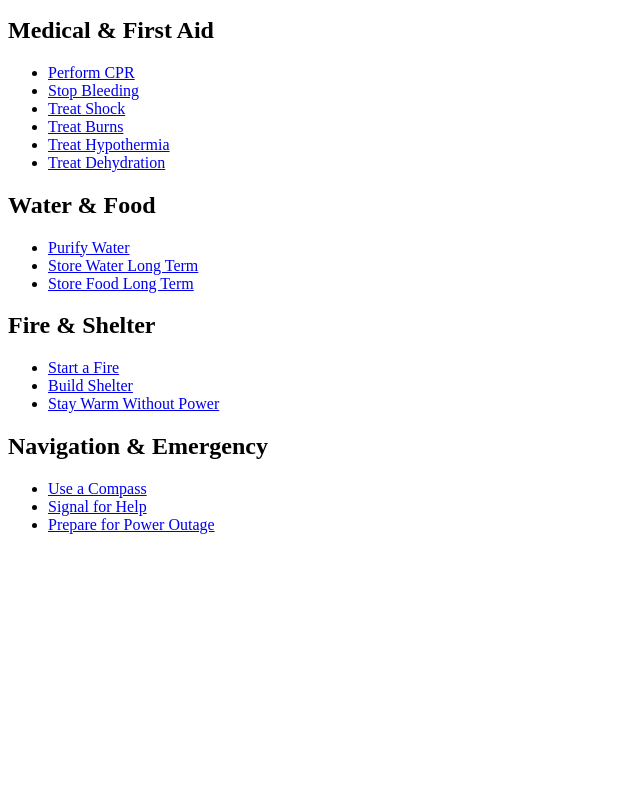
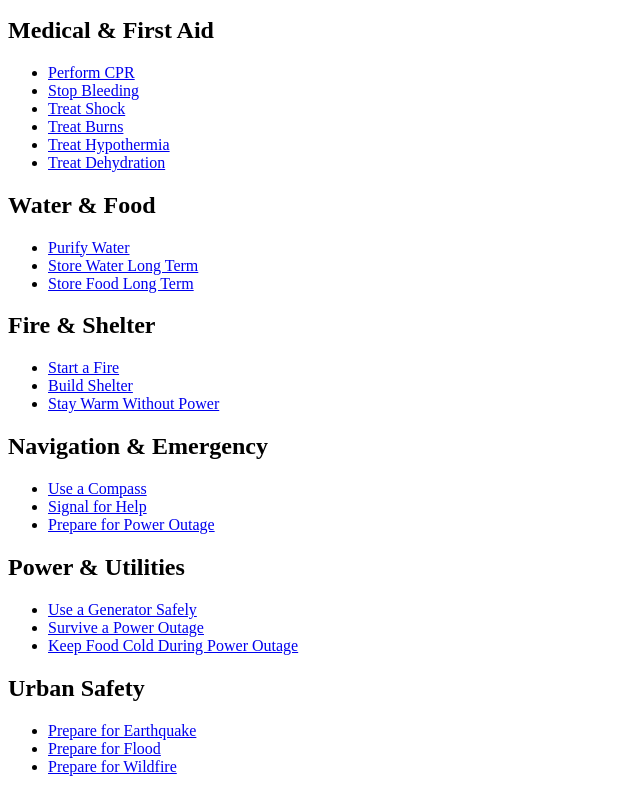
Before and after one commit to styba23/atlas-survival-core, a plain HTML site: page index.html in a window 1280 px wide. Shown: the part 101-893 px from the top of the page, without its empty margins (0-640 px from the left). Before the commit the page ends 800 px from the top, so only its background shows below. Drawn offline with Linux system fonts and the light colour scheme.

Commit message:
Update index.html

```diff
--- a/index.html
+++ b/index.html
@@ -40,5 +40,19 @@
 <li><a href="https://www.wikihow.com/Prepare-for-a-Power-Outage">Prepare for Power Outage</a></li>
 </ul>
 
+<h2>Power & Utilities</h2>
+<ul>
+<li><a href="https://www.wikihow.com/Use-a-Generator-Safely">Use a Generator Safely</a></li>
+<li><a href="https://www.wikihow.com/Survive-a-Power-Outage">Survive a Power Outage</a></li>
+<li><a href="https://www.wikihow.com/Keep-Food-Cold-During-a-Power-Outage">Keep Food Cold During Power Outage</a></li>
+</ul>
+
+<h2>Urban Safety</h2>
+<ul>
+<li><a href="https://www.wikihow.com/Prepare-for-an-Earthquake">Prepare for Earthquake</a></li>
+<li><a href="https://www.wikihow.com/Prepare-for-a-Flood">Prepare for Flood</a></li>
+<li><a href="https://www.wikihow.com/Prepare-for-a-Wildfire">Prepare for Wildfire</a></li>
+</ul>
+
 </body>
 </html>
```
